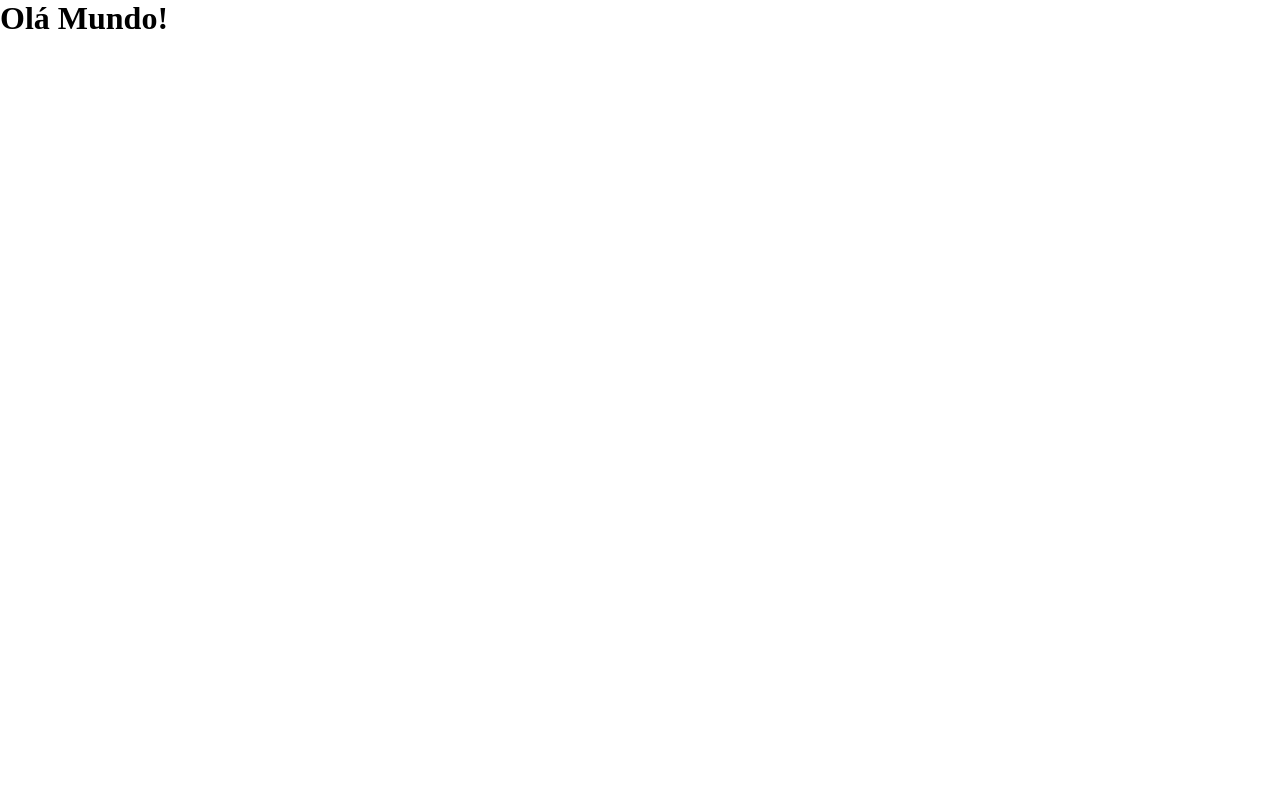
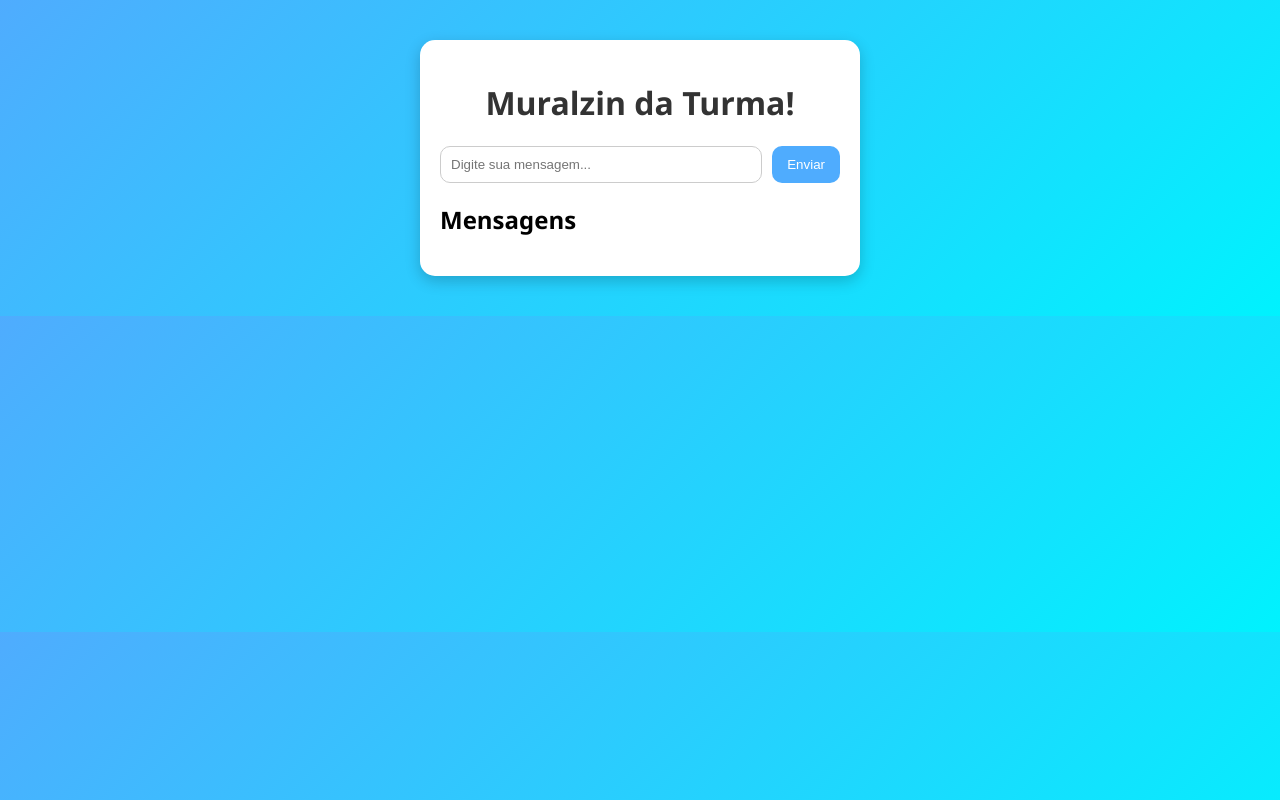
Before and after one commit to MooriGris/ProjetoEscolar, a plain HTML site: page index.html in a window 1280 px wide. Drawn offline with Linux system fonts and the light colour scheme; no server answers.

Commit message:
Alteração no style do css da página do mural e adicionei linhas de código no index.html do mural

```diff
--- a/Pasta CSS/style.css
+++ b/Pasta CSS/style.css
@@ -1,5 +1,65 @@
-*{
-    margin:auto
+body {
+    font-family: 'Segoe UI', sans-serif;
+    background: linear-gradient(135deg, #4facfe, #00f2fe);
+    margin: 0;
+    padding: 0;
+}
 
+/* Container central */
+.container {
+    max-width: 400px;
+    margin: 40px auto;
+    background: white;
+    padding: 20px;
+    border-radius: 15px;
+    box-shadow: 0 5px 15px rgba(0,0,0,0.2);
+}
 
+/* Título */
+h1 {
+    text-align: center;
+    color: #333;
 }
+
+/* Área de envio */
+.box-envio {
+    display: flex;
+    gap: 10px;
+    margin-bottom: 20px;
+}
+
+input {
+    flex: 1;
+    padding: 10px;
+    border-radius: 10px;
+    border: 1px solid #ccc;
+}
+
+/* Botão estilizado */
+button {
+    background: #4facfe;
+    color: white;
+    border: none;
+    padding: 10px 15px;
+    border-radius: 10px;
+    cursor: pointer;
+}
+
+button:hover {
+    background: #0077ff;
+}
+
+/* Lista */
+ul {
+    list-style: none;
+    padding: 0;
+}
+
+/* Mensagens estilo chat */
+li {
+    background: #f1f1f1;
+    padding: 10px;
+    border-radius: 10px;
+    margin-bottom: 10px;
+    text-align: left;
+}
--- a/index.html
+++ b/index.html
@@ -7,6 +7,23 @@
     <link rel="stylesheet" href="Pasta CSS/style.css">
 </head>
 <body>
-    <h1>Olá Mundo!</h1>
+
+    <div class="container">
+
+        <h1>Muralzin da Turma!</h1>
+
+        <div class="box-envio">
+            <input type="text" id="mensagem" placeholder="Digite sua mensagem...">
+            <button onclick="enviarMensagem()">Enviar</button>
+        </div>
+
+        <h2>Mensagens</h2>
+
+        <ul id="listaMensagens"></ul>
+
+    </div>
+
+<!-- Deixe o script src por último sempre -->
+    <script src="Pasta JS/script.js"></script>
 </body>
 </html>
```
